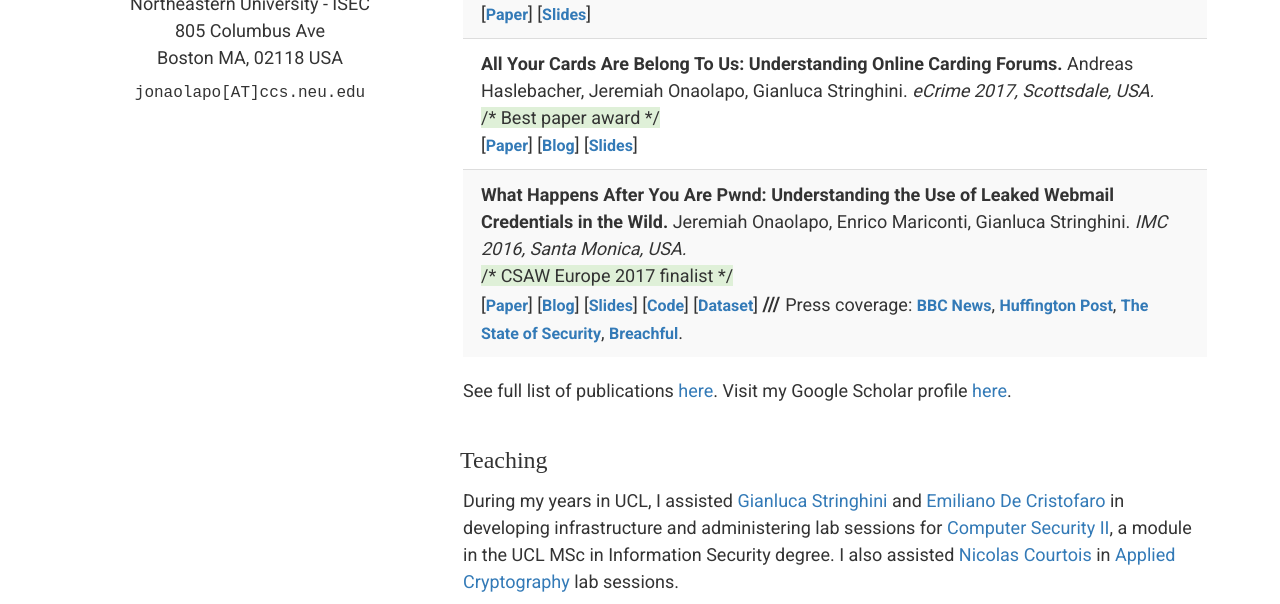
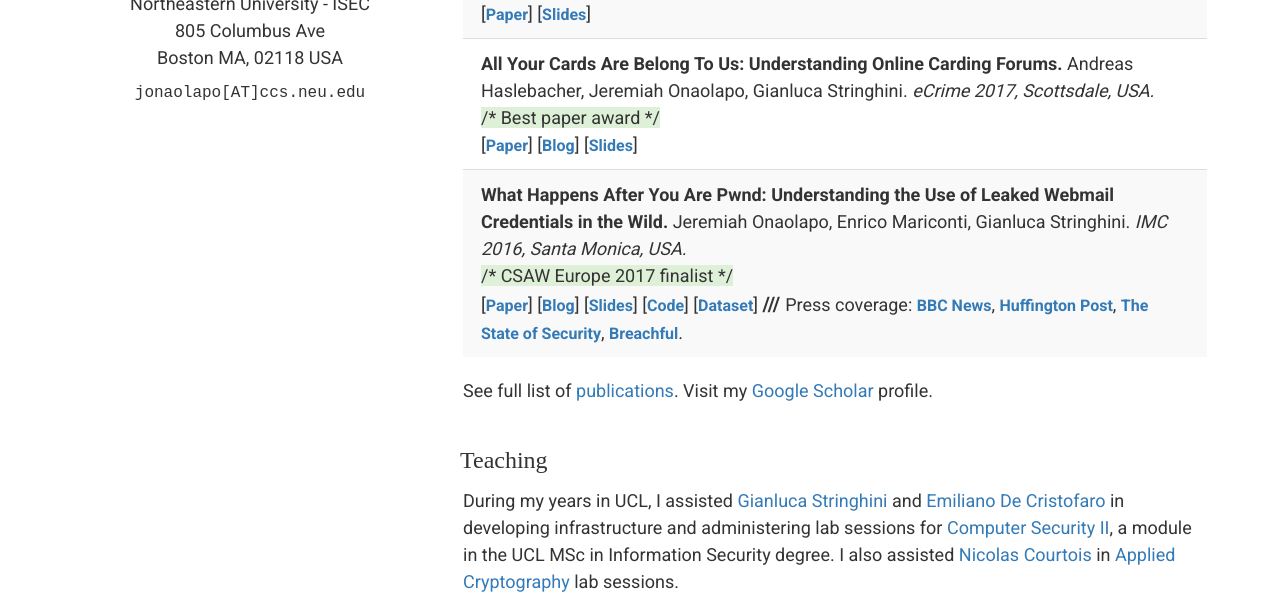
Before and after one commit to jonaolapo/jonaolapo.github.io, a plain HTML site: page index.html in a window 1280 px wide. Shown: the part 566-1170 px from the top of the page. Drawn offline with nearby package versions, Linux system fonts and the light colour scheme; files whose address does not match are found by name; a web font is replaced by a local one.

Commit message:
minor edit

```diff
--- a/index.html
+++ b/index.html
@@ -131,7 +131,7 @@
                       </tbody>
                     </table>
 
-              See full list of publications <a href="publications.html">here</a>. Visit my Google Scholar profile <a href="https://scholar.google.co.uk/citations?user=itji49QAAAAJ">here</a>.
+              See full list of <a href="publications.html">publications</a>. Visit my <a href="https://scholar.google.co.uk/citations?user=itji49QAAAAJ">Google Scholar</a> profile.
 
 							</p>
             </div>
```
